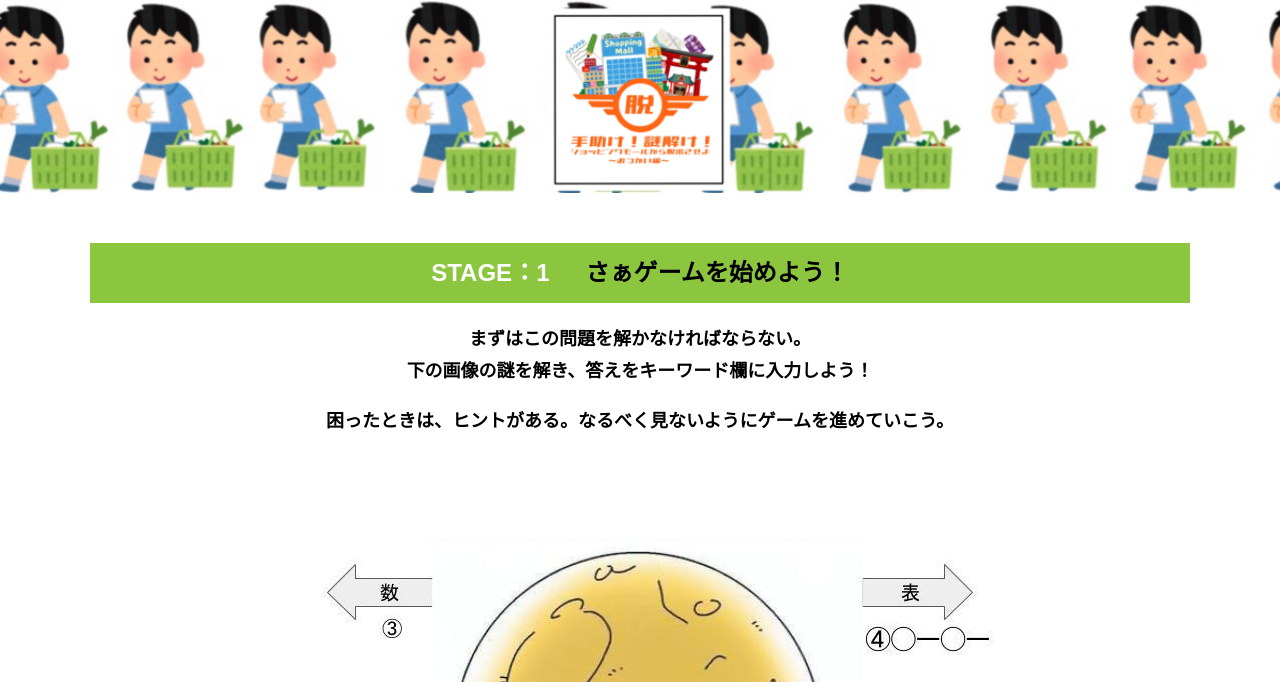
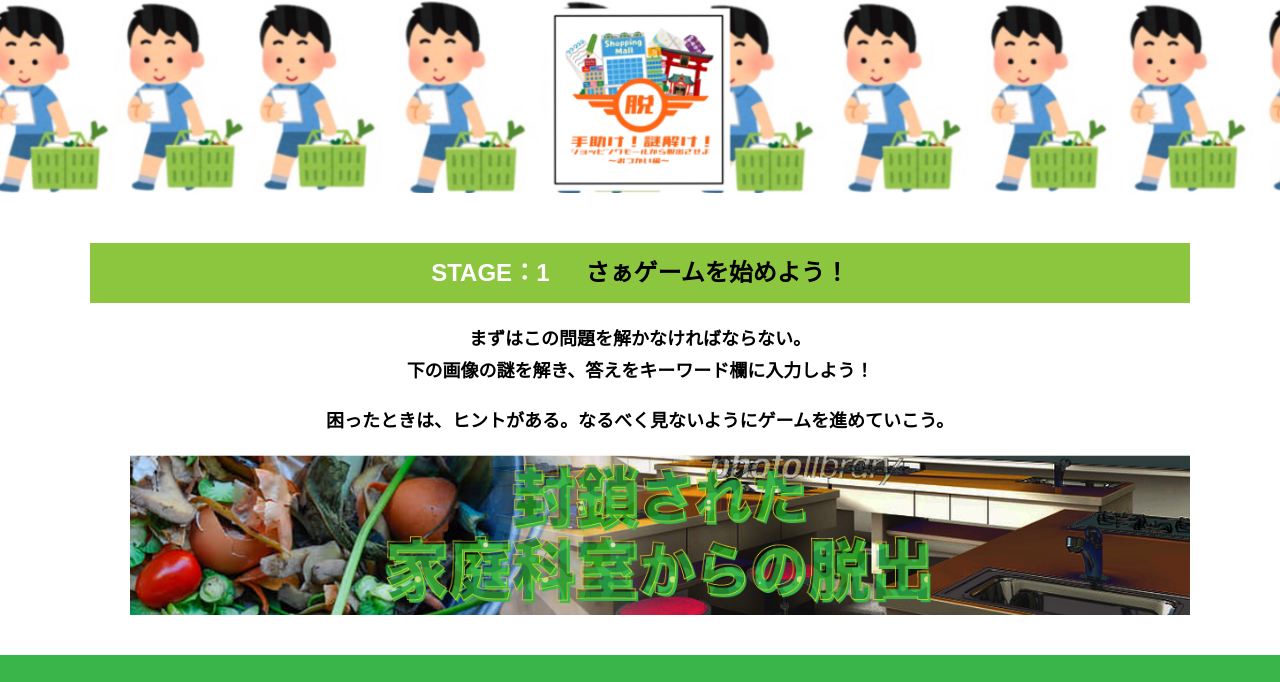
Before and after one commit to izumi531/alfa-umeda-H, a plain HTML site: page main.html in a window 1280 px wide. Shown: the part 59-741 px from the top of the page. Drawn offline with nearby package versions, Linux system fonts and the light colour scheme; files whose address does not match are found by name.

Commit message:
Update main.html

```diff
--- a/main.html
+++ b/main.html
@@ -40,7 +40,7 @@
 
             <div class="container">
               <figure class="image__container">
-                <img src="assets/images/_________n_____1_.jpg" alt="ショッピングモールから脱出せよ">
+                <img src="assets/images/main-image.png" alt="ショッピングモールから脱出せよ">
               </figure>
  <!--  YouTube貼り付け
               <div class="youtube__container">
```
